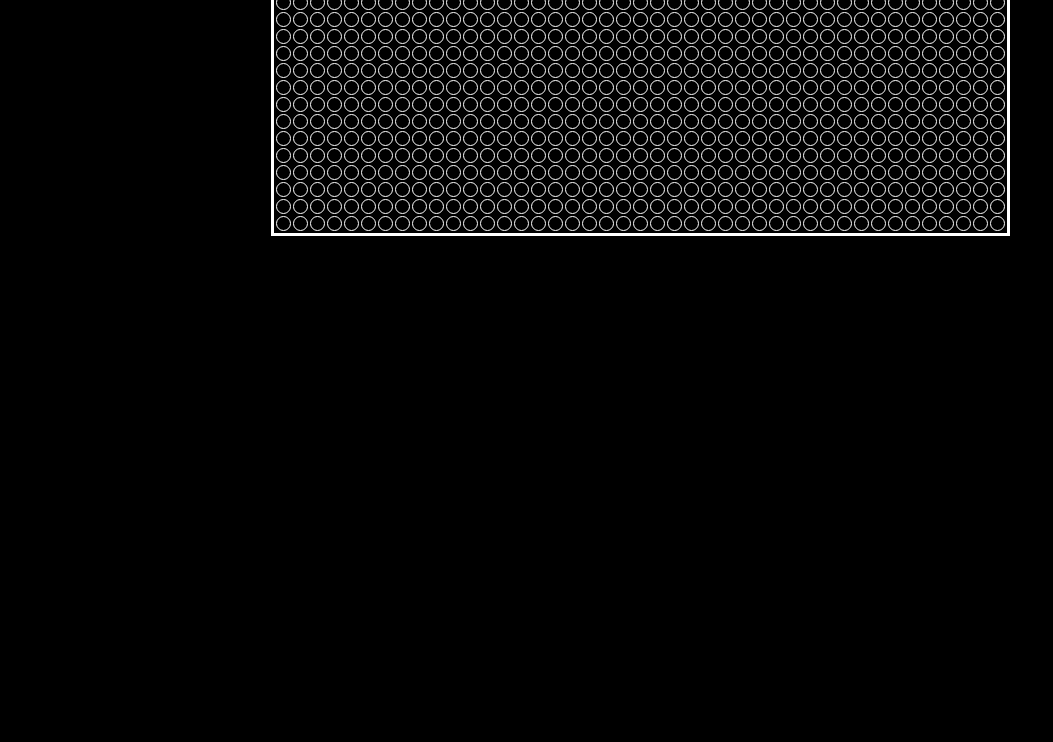
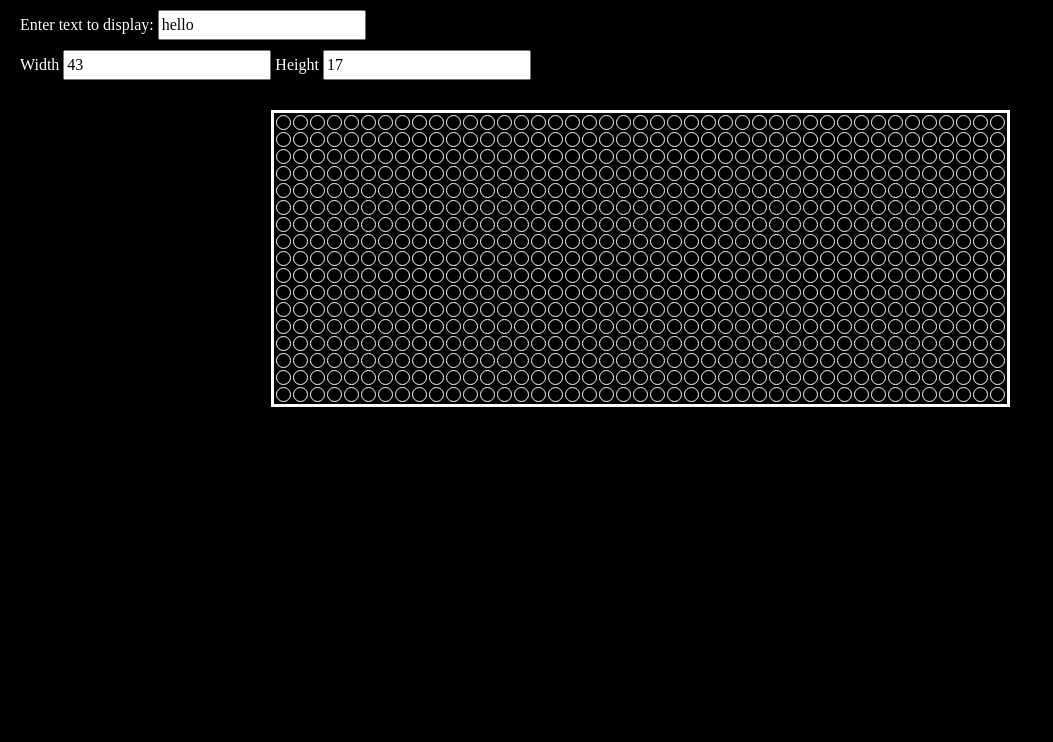
Before and after one commit to MiragePresent/led-display, a plain HTML site: page poc/index.html in a window 1280 px wide. Shown: the part 58-800 px from the top of the page, without its empty margins (0-1053 px from the left). Drawn offline with Linux system fonts and the light colour scheme.

Commit message:
poc configurable grid

```diff
--- a/poc/index.html
+++ b/poc/index.html
@@ -6,6 +6,18 @@
     </head>
     <body>
         <h1 class="header">LED Display POC</h1>
+        <div id="display-config">
+            <div id="display-text">
+                <label for="displaytext">Enter text to display:</label>
+                <input name="displaytext" value="hello" />
+            </div>
+            <div id="display-dimension">
+                <label for="displaywidth">Width</label>
+                <input id="displaywidth" name="displaywidth" value="43" type="number" />
+                <label for="displayheight">Height</label>
+                <input id="displayheight" name="displayheight" value="17" type="number" />
+            </div>
+        </div>
         <div id="display"></div>
     </body>
     <script src="./index.js"></script>
--- a/poc/index.js
+++ b/poc/index.js
@@ -2,7 +2,18 @@ window.onload = function (e) {
     console.log("Initializing LED display POC...")
     const display = document.getElementById("display")
 
-    createGrid(display, 43, 14)
+    const textInput = document.getElementById("displaytext")
+    const widthInput = document.getElementById("displaywidth")
+    const heightInput = document.getElementById("displayheight")
+
+    widthInput.onchange = function (e) {
+        reCreateGrid(display, widthInput.value, heightInput.value)
+    }
+    heightInput.onchange = function (e) {
+        reCreateGrid(display, widthInput.value, heightInput.value)
+    }
+
+    createGrid(display, widthInput.value, heightInput.value)
 }
 
 function createGrid(display, width, height) {
@@ -24,3 +35,12 @@ function createGrid(display, width, height) {
         }
     }
 }
+
+function reCreateGrid(display, width, height) {
+    let table = document.getElementById("display-table")
+
+    if (table !== undefined) {
+        display.removeChild(table)
+    }
+    createGrid(display, width, height)
+}
--- a/poc/style.css
+++ b/poc/style.css
@@ -1,5 +1,6 @@
 body {
     background-color: black;
+    color: #fff;
 }
 #display {
     display: flex;
@@ -7,8 +8,7 @@ body {
 }
 
 #display-table {
-    background-color: black;
-    border-color: white;
+    border-color: #fff;
     border-style: solid;
 }
 
@@ -25,9 +25,16 @@ body {
 }
 
 .header {
-    color: white;
     font-family: sans-serif;
     text-align: center;
+}
+
+#display-config {
+    padding: 20px;
+}
+
+#display-config div {
+    margin-bottom: 10px;
 }
 
 .led-point {
```
